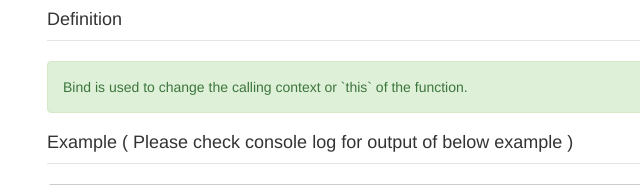
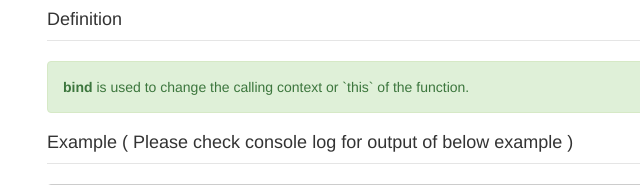
Before and after one commit to roopkt/javascript-concepts, a plain HTML site: page src/bind/index.html in a window 1280 px wide. Shown: the top 185 px of the page, 23-663 px from the left. Drawn offline with nearby package versions, Linux system fonts and the light colour scheme.

```diff
--- a/src/bind/index.html
+++ b/src/bind/index.html
@@ -12,7 +12,7 @@
             <h4>Definition</h4>
         </legend>
         <div class="alert alert-success">
-            Bind is used to change the calling context or `this` of the function.
+            <b>bind</b> is used to change the calling context or `this` of the function.
         </div>
     </div>
     <div>
```
